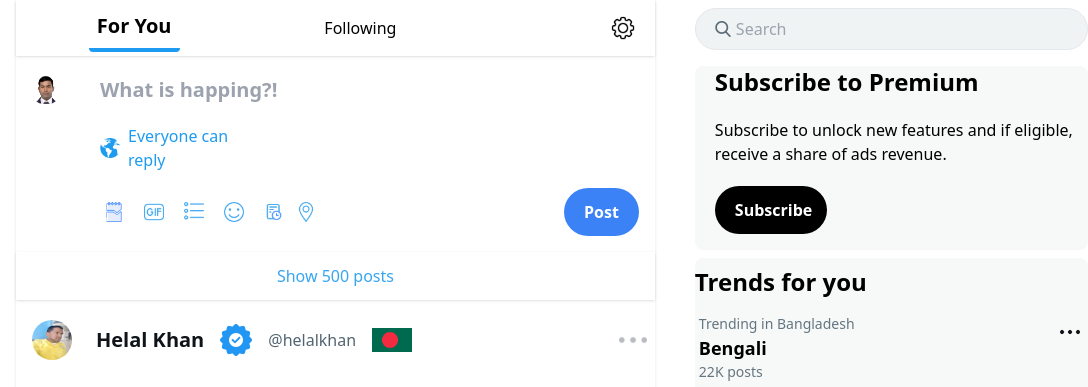
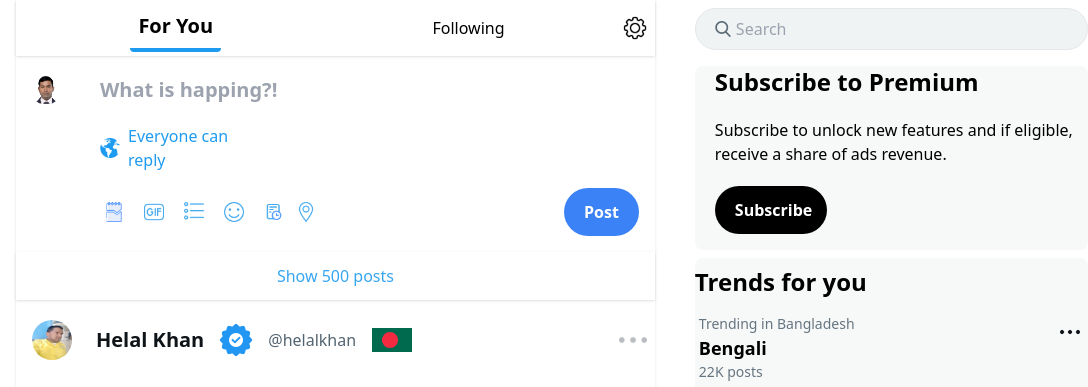
Before and after one commit to devmanirul/Twitter, a plain HTML site: page index.html in a window 1280 px wide. Shown: the top 387 px of the page, 192-1280 px from the left. Drawn offline with nearby package versions, Linux system fonts and the light colour scheme.

Commit message:
update last

```diff
--- a/index.html
+++ b/index.html
@@ -48,13 +48,13 @@
             <!-- middle section -->
             <div class="flex flex-col w-[650px] shadow shadow-b">
                 <!-- top -->
-                <div class="flex flex-row w-full h-14 shadow shadow-b">
-                    <div class="hover:bg-[#B9CAD2] w-96 h-14 flex fler justify-center items-center">
+                <div class="flex flex-row w-12/12 h-14 shadow shadow-b">
+                    <div class="hover:bg-[#B9CAD2] w-6/12 h-14 flex fler justify-center items-center">
                         <h2 class="p-2 rounded border-[#1C9BF1] border-b-4 font-bold text-xl">For You</h2>
                     </div>
-                    <div class="flex flex-row justify-between items-center px-3 w-full h-14">
-                        <h2 class="hover:bg-[#B9CAD2] w-48 h-14 p-4 rounded text-center">Following</h2>
-                        <img src="./images/setting.png" alt="" class="h-10 hover:bg-[#B9CAD2] p-2 rounded-full">
+                    <div class="flex flex-row justify-between items-center w-6/12 h-14">
+                        <h2 class="hover:bg-[#B9CAD2] h-14 p-4 w-10/12 rounded text-center">Following</h2>
+                        <img src="./images/setting.png" alt="" class="h-10 2/12 hover:bg-[#B9CAD2] p-2 rounded-full">
                     </div>
                 </div>
                 <div class="flex flex-row justify-start items-center gap-8 py-3 pl-2">
@@ -64,6 +64,7 @@
                     <input type="text" placeholder="What is happing?!"
                         class="text-[#C2C9CE] font-semibold text-xl outline-none">
                 </div>
+                <!-- reply area -->
                 <div class="flex flex-row items-center gap-2 hover:bg-[#E8F5FD] w-44 rounded-full px-1 ml-20">
                     <img src="./images/world.png" alt="" class="h-5 w-5">
                     <h3 class="text-[#1D9BF0]">Everyone can reply</h3>
@@ -91,6 +92,7 @@
                         Post
                     </button>
                 </div>
+                <!-- all posts -->
                 <div class="flex flex-row justify-center items-center py-3 shadow hover:bg-[#F7F7F7]">
                     <h3 class="text-[#37A6F1] font-medium">Show 500 posts</h3>
                 </div>
@@ -155,6 +157,7 @@
                         </a>
                     </div>
                 </div>
+                <!-- trends -->
                 <div class="bg-[#F7F9F9] rounded-lg">
                     <div class="">
                         <h2 class="text-2xl font-bold py-2">
@@ -259,6 +262,7 @@
                             <img src="./images/more5.png" alt="" class="h-5">
                         </button>
                     </div>
+                    <!-- see more -->
                     <div class="flex flex-row py-3 px-2 rounded-b-xl hover:bg-[#EFF1F1] cursor-pointer">
                         <h3 class="text-[#37A6F1] font-medium">See more</h3>
                     </div>
@@ -326,6 +330,7 @@
                             </button>
                         </div>
                     </div>
+                    <!-- see more -->
                     <div class="flex flex-row py-3 rounded-b-xl hover:bg-[#EFF1F1]">
                         <h3 class="text-[#37A6F1] font-medium ml-2">See more</h3>
                     </div>
```
